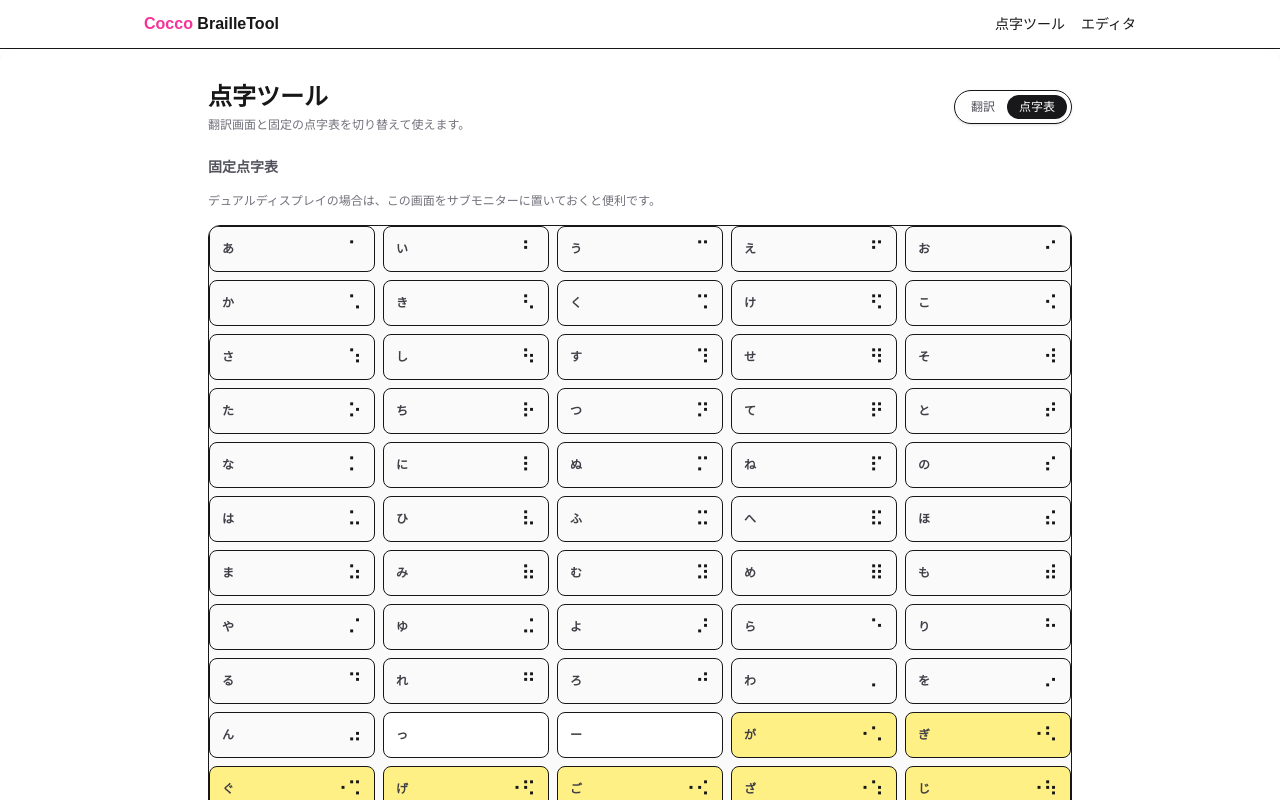
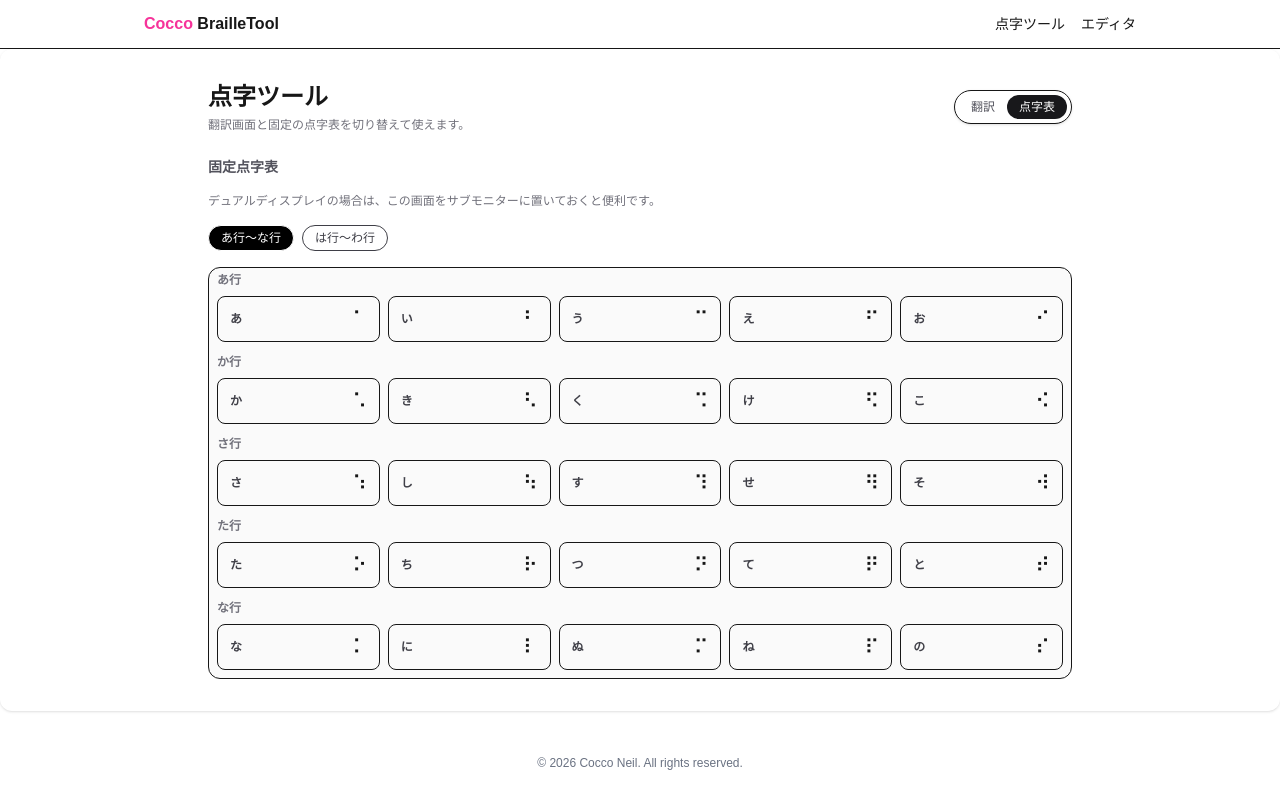
Before and after one commit to muu-ima/muu-braille-tool, a Next.js app: page /braille/chart in a window 1280 px wide. Shown: the top 800 px of the page. Built offline with nearby package versions, Linux system fonts and the light colour scheme.

Commit message:
タブで表示切り替え

```diff
--- a/app/braille/chart/page.tsx
+++ b/app/braille/chart/page.tsx
@@ -1,95 +1,40 @@
 // app/braille/chart/page.tsx
+"use client";
+
+import { useState } from "react";
 import { tokenizeToBraille, cellsToUnicode } from "@/shared/braille";
 import clsx from "clsx";
 
-const SEION_LIST = [
-  "あ",
-  "い",
-  "う",
-  "え",
-  "お",
-  "か",
-  "き",
-  "く",
-  "け",
-  "こ",
-  "さ",
-  "し",
-  "す",
-  "せ",
-  "そ",
-  "た",
-  "ち",
-  "つ",
-  "て",
-  "と",
-  "な",
-  "に",
-  "ぬ",
-  "ね",
-  "の",
-  "は",
-  "ひ",
-  "ふ",
-  "へ",
-  "ほ",
-  "ま",
-  "み",
-  "む",
-  "め",
-  "も",
-  "や",
-  "ゆ",
-  "よ",
-  "ら",
-  "り",
-  "る",
-  "れ",
-  "ろ",
-  "わ",
-  "を",
-  "ん",
-  "っ",
-  "ー",
+const GOJUON_ROWS = [
+  { label: "あ行", list: ["あ", "い", "う", "え", "お"] },
+  { label: "か行", list: ["か", "き", "く", "け", "こ"] },
+  { label: "さ行", list: ["さ", "し", "す", "せ", "そ"] },
+  { label: "た行", list: ["た", "ち", "つ", "て", "と"] },
+  { label: "な行", list: ["な", "に", "ぬ", "ね", "の"] },
+  { label: "は行", list: ["は", "ひ", "ふ", "へ", "ほ"] },
+  { label: "ま行", list: ["ま", "み", "む", "め", "も"] },
+  { label: "や行", list: ["や", "ゆ", "よ"] },
+  { label: "ら行", list: ["ら", "り", "る", "れ", "ろ"] },
+  { label: "わ行", list: ["わ", "を", "ん"] },
 ];
-const DAKUON_LIST = [
-  "が",
-  "ぎ",
-  "ぐ",
-  "げ",
-  "ご",
-  "ざ",
-  "じ",
-  "ず",
-  "ぜ",
-  "ぞ",
-  "だ",
-  "ぢ",
-  "づ",
-  "で",
-  "ど",
-  "ば",
-  "び",
-  "ぶ",
-  "べ",
-  "ぼ",
-];
-const HANDAKUON_LIST = ["ぱ", "ぴ", "ぷ", "ぺ", "ぽ"];
 
-const ALL_KANA = [...SEION_LIST, ...DAKUON_LIST, ...HANDAKUON_LIST];
+const A_TO_N_ROWS = GOJUON_ROWS.slice(0, 5);
+const H_TO_W_ROWS = GOJUON_ROWS.slice(5);
 
-// chart 用 entries（kind を含む）
-const entries = ALL_KANA.map((kana) => {
+function makeEntry(kana: string) {
   const token = tokenizeToBraille(kana)[0]; // 1文字前提
   return {
     kana,
     braille: token ? cellsToUnicode(token.cells) : kana,
     kind: token?.kind ?? "other",
   };
-});
+}
 
 export default function ChartPage() {
   // ★ここで entries を作り直さない（消す）
+
+  const [tab, setTab] = useState<"first" | "second">("first");
+  const rows = tab === "first" ? A_TO_N_ROWS : H_TO_W_ROWS;
 
   return (
     <section className="space-y-4">
@@ -97,24 +42,57 @@ export default function ChartPage() {
       <p className="text-xs text-zinc-500">
         デュアルディスプレイの場合は、この画面をサブモニターに置いておくと便利です。
       </p>
-
+      <div className="flex items-center gap-2">
+        <button
+          type="button"
+          onClick={() => setTab("first")}
+          className={clsx(
+            "rounded-full border px-3 py-1 text-xs",
+            tab === "first" ? "bg-black text-white" : "bg-white text-zinc-700",
+          )}
+        >
+          あ行～な行
+        </button>
+        <button
+          type="button"
+          onClick={() => setTab("second")}
+          className={clsx(
+            "rounded-full border px-3 py-1 text-xs",
+            tab === "second" ? "bg-black text-white" : "bg-white text-zinc-700",
+          )}
+        >
+          は行～わ行
+        </button>
+      </div>
       <div className="overflow-auto rounded-xl border bg-zinc-50 text-sm">
-        <div className="grid grid-cols-2 md:grid-cols-3 lg:grid-cols-5 gap-2">
-          {entries.map(({ kana, braille, kind }) => (
+        {rows.map((row) => (
+          <div key={row.label}>
+            <div className="text-xs font-semibold text-zinc-500 mb-1 px-2 py-1">
+              {row.label}
+            </div>
+            <div className="grid grid-cols-5 gap-2 px-2 mb-2">
+              {row.list.map((kana) => {
+                const entry = makeEntry(kana);
+                return (
                   <div
-              key={kana}
+                    key={entry.kana}
                     className={clsx(
                       "flex items-center justify-between rounded-lg border px-3 py-2",
-                kind === "dakuon" && "bg-yellow-200",
-                kind === "handakuon" && "bg-green-200",
-                kind === "other" && "bg-white",
+                      entry.kind === "dakuon" && "bg-yellow-200",
+                      entry.kind === "handakuon" && "bg-green-200",
+                      entry.kind === "other" && "bg-white",
                     )}
                   >
-              <div className="text-xs font-semibold text-zinc-700">{kana}</div>
-              <div className="text-xl">{braille}</div>
+                    <div className="text-xs font-semibold text-zinc-700">
+                      {entry.kana}
+                    </div>
+                    <div className="text-xl">{entry.braille}</div>
+                  </div>
+                );
+              })}
+            </div>
           </div>
         ))}
-        </div>
       </div>
     </section>
   );
```
Lines whose indentation alone changed are shown as unchanged.
